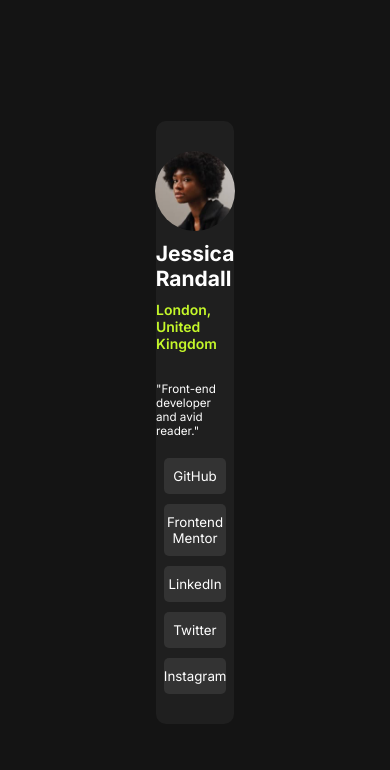
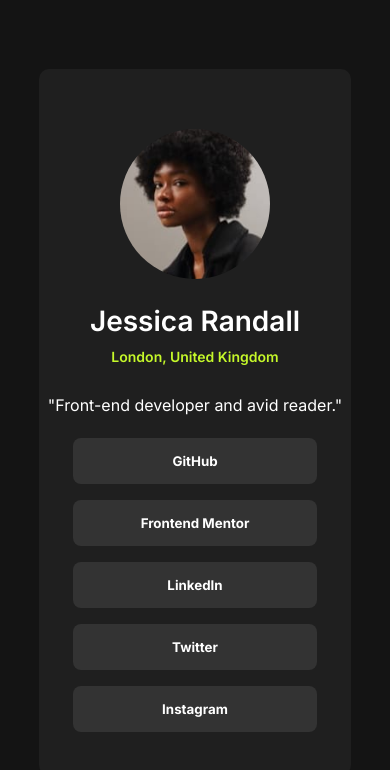
Before and after one commit to arieldiaz10/social-links-profile-main-by-arieldiazdev28, a plain HTML site: page index.html in a window 390 px wide. Drawn offline with Linux system fonts and the light colour scheme.

Commit message:
Actualización del index

```diff
--- a/css/styles.css
+++ b/css/styles.css
@@ -26,7 +26,6 @@ main {
     flex-direction: column;
     background-color: hsl(0, 0%, 12%);
     width: 20vw;
-    /*height: 60vh;**/
     height: min-content;
     border-radius: 10px;
     gap: 10px;
@@ -81,6 +80,89 @@ button {
     flex-shrink: 0;
     background-color: hsl(0, 0%, 20%);
     border-style: none;
-    border-radius: 5px;
+    border-radius: 8px;
     padding: 10px 0;
 }
+
+.seccion-redes-sociales button:hover{
+    background-color: hsl(75, 94%, 57%);
+    color: hsl(0, 0%, 12%);
+    cursor: pointer;
+    font-weight: 700;
+ }
+
+ /*Estilos responsivos*/
+
+ /*Teléfonos en vertical*/
+ @media (max-width:480px) {
+    main {
+        padding: 20px 0px 5px;
+        width: 100vw;
+        height: min-content;
+    }
+    #img-perfil {
+        width: 90px;
+        margin: 0px 0px 15px;
+    }
+    .seccion-info-personal h2 {
+        font-size: 24px;
+        font-weight: 500;
+    }
+
+    .seccion-info-personal p {
+        font-size: 14px;
+    }
+
+    button {
+        padding: 15px 0px;
+        margin: 3px;
+        font-weight: bold;
+    }
+ }
+
+ /*Teléfonos en horizontal o tablets en vertical*/
+ @media (max-width:768px) {
+    main {
+        padding: 50px 0px 20px;
+        width: 80vw;
+        height: min-content;
+    }
+    #img-perfil {
+        width: 150px;
+        margin: 10px 0px 15px;
+    }
+    .seccion-info-personal h2 {
+        font-size: 28px;
+        font-weight: 600;
+    }
+
+    .seccion-info-personal p {
+        font-size: 16px;
+    }
+
+    button {
+        padding: 15px 0px;
+        margin: 3px;
+        font-weight: bold;
+        font-weight: 20px;
+    }
+ }
+
+ @media (min-width:1024px) {
+    main {
+        padding: 25px 0px 10px;
+        width: 25vw;
+        height: min-content;
+    }
+    #img-perfil {
+        width: 100px;
+        margin: 10px 0px 10px;
+    }
+
+    button {
+        padding: 15px 0px;
+        margin: 3px;
+        font-weight: bold;
+        font-weight: 15px;
+    }
+ }
```
Also changed, not shown: index.html (+0 -9 lines).
